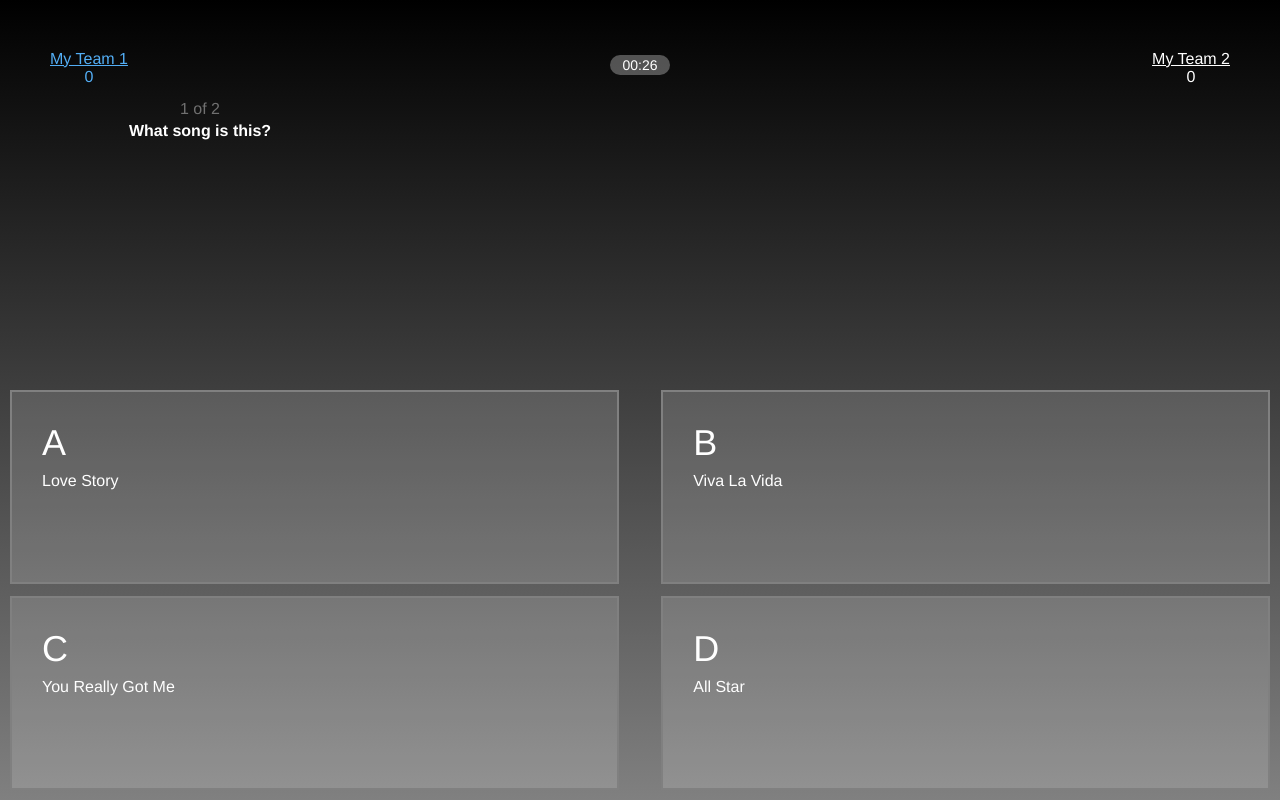
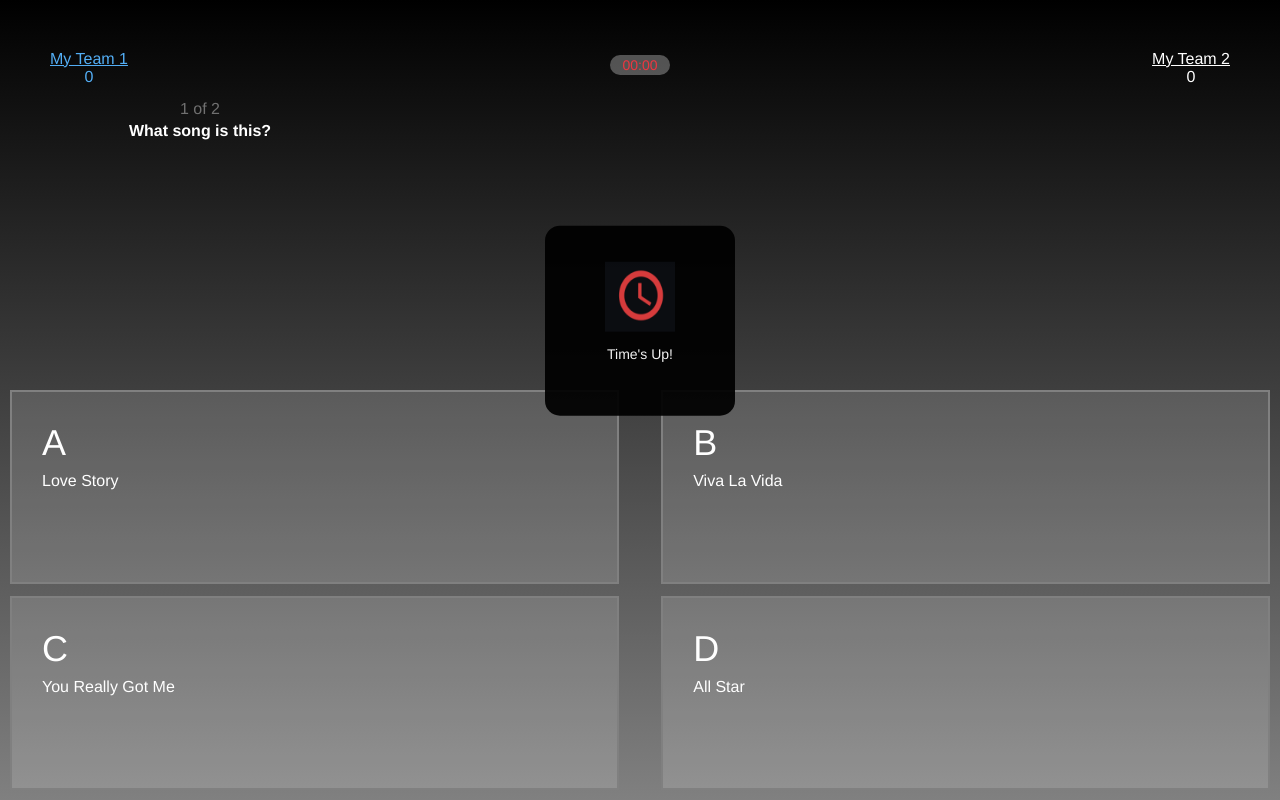
Before and after one commit to rachelcarandang/js-canvas-game, a plain HTML site: page index.html in a window 1280 px wide. Drawn offline with nearby package versions, Linux system fonts and the light colour scheme; a web font is replaced by a local one.

Commit message:
Added timer function logic to move game to next round. Added modals for all the states.

```diff
--- a/index.html
+++ b/index.html
@@ -224,15 +224,18 @@
 		}
 
 		.correctAnswerStyle {
-			border-color: green ;
+			border-color: #b3eb87;
 			border-width: 2px;
 		}
 
 		.wrongAnswerStyle {
-			border-color: red;
+			border-color: #ee3740;
 			border-width: 2px;
 		}
 
+		.timesUpSecondStyle {
+			color: #ee3740;
+		}
 
 	</style>
 
@@ -330,6 +333,12 @@
 
 	<script type="text/javascript">
 
+		var AnswerFeedback = {
+			'Correct' : 'correct',
+			'Incorrect' : 'incorrect',
+			'TimesUp' : 'timesUp'
+		}
+
 	    var TeamID = {
 	    	'One' : 'team1',
 	    	'Two' : 'team2'
@@ -348,6 +357,7 @@
 			var team2 = new Team(TeamID.Two, 'My Team 2', 0, 'team2Name', 'team2Score');
 			this.teams = [ team1, team2 ];
 			this.totalRounds = 2;
+			this.secondsPerRound = 2;
 			this.currentRound;
 			this.currentTeamGuessing;
 			this.secondsLeftInRound;
@@ -363,7 +373,7 @@
 			console.log('Starting game.');
 			this.currentRound = 1;
 			this.currentTeamGuessing = this.calculateCurrentTeamGuessingBasedOnRoundsAndNumberOfTeams();
-			this.secondsLeftInRound = 30;
+			this.secondsLeftInRound = this.secondsPerRound;
 			this.currentRoundHasEnded = false;
 			this.model = new Model();
 			var self = this;
@@ -384,32 +394,19 @@
 			console.log('team', this.currentTeamGuessing);
 			if (answerOptionValue === model.rounds[this.currentRound-1].correctAnswer) {
 				this.updateScoreOfCurrentTeamGuessing(this.currentTeamGuessing);
-
+				this.display.showAnswerFeedbackModal(AnswerFeedback.Correct);
 				// alert('Correct!');
 			} else {
 				// alert('False!');
+				this.display.showAnswerFeedbackModal(AnswerFeedback.Incorrect);
 			}
-			var modal = document.getElementById('myModal');
-			modal.style.display = "block";
-			setTimeout(function() {
-		        $("#myModal").fadeOut(3000);
-
-			}, 500);
-
+			self.currentRoundHasEnded = true;
 			var self = this;
 			setTimeout(function() {
-				self.currentRoundHasEnded = true;
 				self.handleEndOfRound();
 			}, 3500);
 		};
 
-		window.onclick = function(event) {
-			var modal = document.getElementById('myModal');
-		    if (event.target == modal) {
-		        modal.style.display = "none";
-		        // $("#myModal").fadeOut(3000);
-		    }
-		}
 		Game.prototype.handleEndOfRound = function() {
 			if (this.currentRound === this.totalRounds ) {
 				alert('Game has ended.');
@@ -420,12 +417,14 @@
 		};
 
 		Game.prototype.startANewRound = function() {
+			console.log('startANewRound');
 			var lastTeamGuessing = this.currentTeamGuessing;
 			this.currentRound++;
 			this.currentTeamGuessing = this.calculateCurrentTeamGuessingBasedOnRoundsAndNumberOfTeams();
-			this.secondsLeftInRound = 30;
+			this.secondsLeftInRound = this.secondsPerRound;
 			this.currentRoundHasEnded = false;
 			this.display.displayNewRound(this.currentRound, this.totalRounds, this.currentTeamGuessing, lastTeamGuessing);
+			this.setTimer();
 			this.currentRoundHasEnded = false;
 		};
 
@@ -438,7 +437,7 @@
 			var self = this;
 
 			var intervalId = setInterval(function() {
-				if (self.secondsLeft === 0) {
+				if (self.secondsLeftInRound === 0) {
 					self.onTimerEnded(intervalId);
 				}
 				document.getElementById('secondsLeftText').innerHTML = self.convertSecondsLeftToDisplayText(self.secondsLeftInRound);
@@ -457,14 +456,60 @@
 
 		Game.prototype.onTimerEnded = function(intervalId) {
 			document.getElementById('secondsLeftText').innerHTML = '00:00';
+			document.getElementById('secondsLeftText').classList.add('timesUpSecondStyle');
 			clearInterval(intervalId);
-			alert('Time\'s up!');
+			var self = this;
+			// Prevents you from clicking
+			self.currentRoundHasEnded = true;
+			setTimeout(function() {
+				self.display.showAnswerFeedbackModal(AnswerFeedback.TimesUp);
+			}, 1000);
+
+			setTimeout(function() {
+				self.handleEndOfRound();
+			}, 4000);
 		};
 
 		function Display(teams, onAnswerSelected) {
 			this.onAnswerSelected = onAnswerSelected;
 			this.setUpStaticDisplayElements(teams);
 		};
+
+		Display.prototype.showAnswerFeedbackModal = function(answerFeedback) {
+
+			var modal = document.getElementById('myModal');
+
+			var answerFeedbackText = document.getElementById('answerFeedbackText');
+			var answerFeedbackModalImage = document.getElementById('answerFeedbackModalImage');
+			var imageSrc = 'assets/';
+			var textToDisplay;
+			if (answerFeedback === AnswerFeedback.Correct) {
+				textToDisplay = 'Correct!';
+				imageSrc += 'thumbs_up.png'
+			} else if (answerFeedback === AnswerFeedback.Incorrect) {
+				textToDisplay = 'Incorrect!';
+				imageSrc += 'thumbs_down.png';
+			} else {
+				textToDisplay = 'Time\'s Up!';
+				imageSrc += 'timer.png';
+			}
+			answerFeedbackText.innerHTML = textToDisplay;
+			answerFeedbackModalImage.src = imageSrc;
+			modal.style.display = "block";
+
+			setTimeout(function() {
+		        $("#myModal").fadeOut(3000);
+			}, 500);
+		}
+
+		// Modal can be exited by clicking
+		window.onclick = function(event) {
+			var modal = document.getElementById('myModal');
+		    if (event.target == modal) {
+		        modal.style.display = "none";
+		        // $("#myModal").fadeOut(3000);
+		    }
+		}
 
 		Display.prototype.setUpStaticDisplayElements = function(teams) {
 			var team1 = teams[0];
@@ -475,12 +520,14 @@
 
 		Display.prototype.displayNewRound = function(currentRound, totalRounds, currentTeamGuessing, lastTeamGuessing)
 		{
+			console.log('displayNewRound');
 			var model = new Model();
 			this.displayConfiguration = model.rounds[currentRound-1];
 			this.displayRoundInformation(currentRound, totalRounds);
 			this.highlightTeamThatIsGuessing(currentTeamGuessing);
 			this.undoHighlightOfLastTeamThatIsGuessing(lastTeamGuessing);
 			this.fillCardsWithAnswerOptions();
+			document.getElementById('secondsLeftText').classList.remove('timesUpSecondStyle');
 		};
 
 		Display.prototype.displayRoundInformation = function(currentRound, totalRounds) {
```
